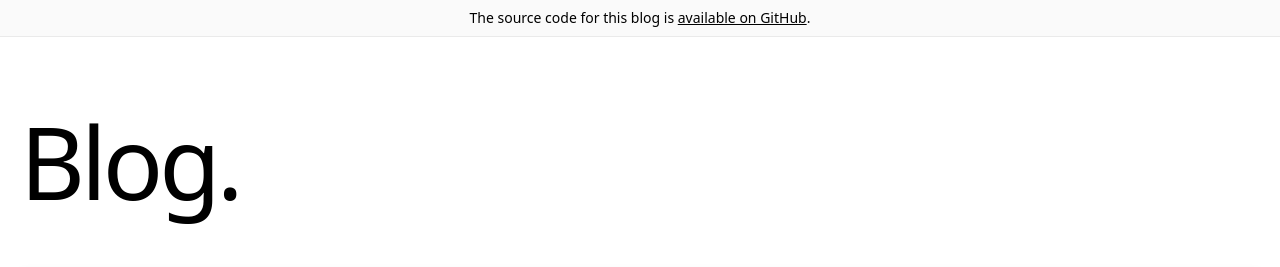
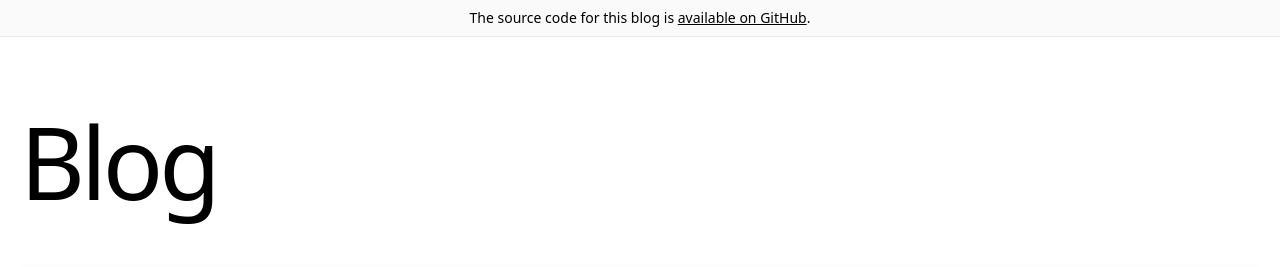
Before and after one commit to Piercel2022/Blog-starter, a Next.js app: page / in a window 1280 px wide. Shown: the top 267 px of the page. Built offline with nearby package versions, Linux system fonts and the light colour scheme.

Commit message:
Modify content

```diff
--- a/components/header.tsx
+++ b/components/header.tsx
@@ -6,7 +6,7 @@ const Header = () => {
       <Link href="/" className="hover:underline">
         Blog
       </Link>
-      .
+
     </h2>
   )
 }
--- a/components/intro.tsx
+++ b/components/intro.tsx
@@ -3,7 +3,7 @@ const Intro = () => {
   return (
     <section className="flex flex-col items-center mt-16 mb-16 md:flex-row md:justify-between md:mb-12">
       <h1 className="text-5xl leading-tight tracking-tighter text-center font-3 md:text-8xl md:pr-8">
-         Blog.
+         Blog
       </h1>
       <h4 className="mt-5 text-lg text-center md:text-left md:pl-8">
 
```
